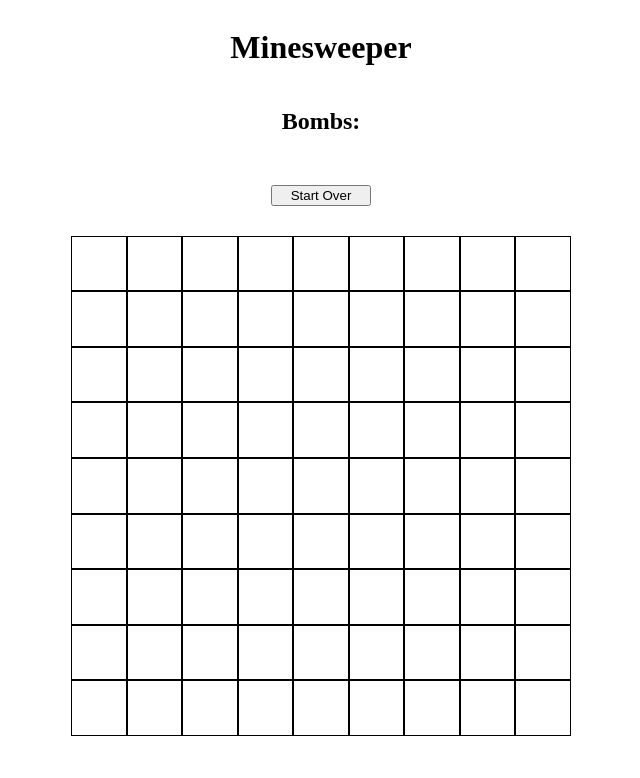
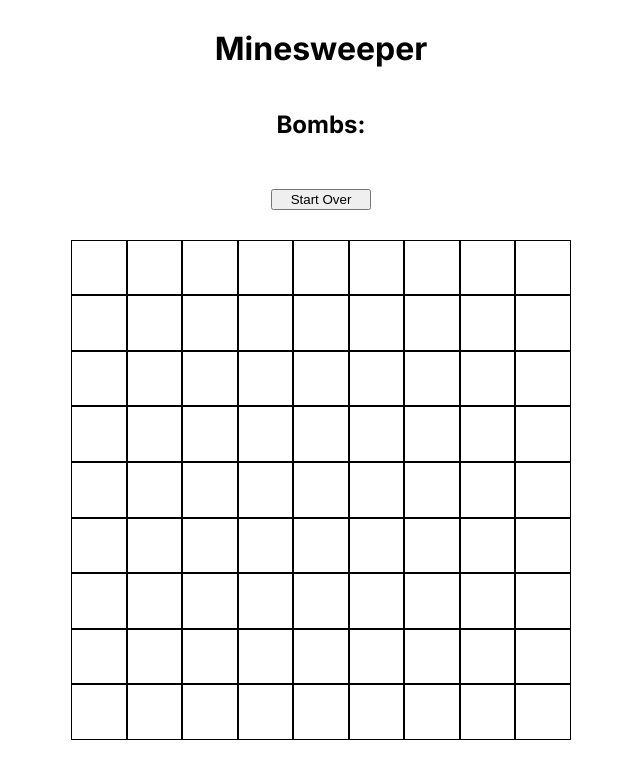
Before and after one commit to craigbwagner/minesweeper, a plain HTML site: page index.html in a window 1280 px wide. Shown: the whole page, without its empty margins (319-959 px from the left). Drawn offline with Linux system fonts and the light colour scheme.

Commit message:
imported Google font

```diff
--- a/index.html
+++ b/index.html
@@ -6,7 +6,10 @@
     <title>Minesweeper</title>
     <link rel="stylesheet" href="./style.css">
     <script defer src='./app.js'></script>
-</head>
+    <link rel="preconnect" href="https://fonts.googleapis.com">
+    <style>
+        @import url('https://fonts.googleapis.com/css2?family=Inter:wght@100..900&display=swap');
+    </style>
 <body>
     <h1>Minesweeper</h1>
     <h2 id='message'>Bombs: </h2>
--- a/style.css
+++ b/style.css
@@ -3,6 +3,7 @@ body {
     flex-direction: column;
     justify-content: space-between;
     align-items: center;
+    font-family: "Inter", sans-serif;
 }
 
 h1 {
```
